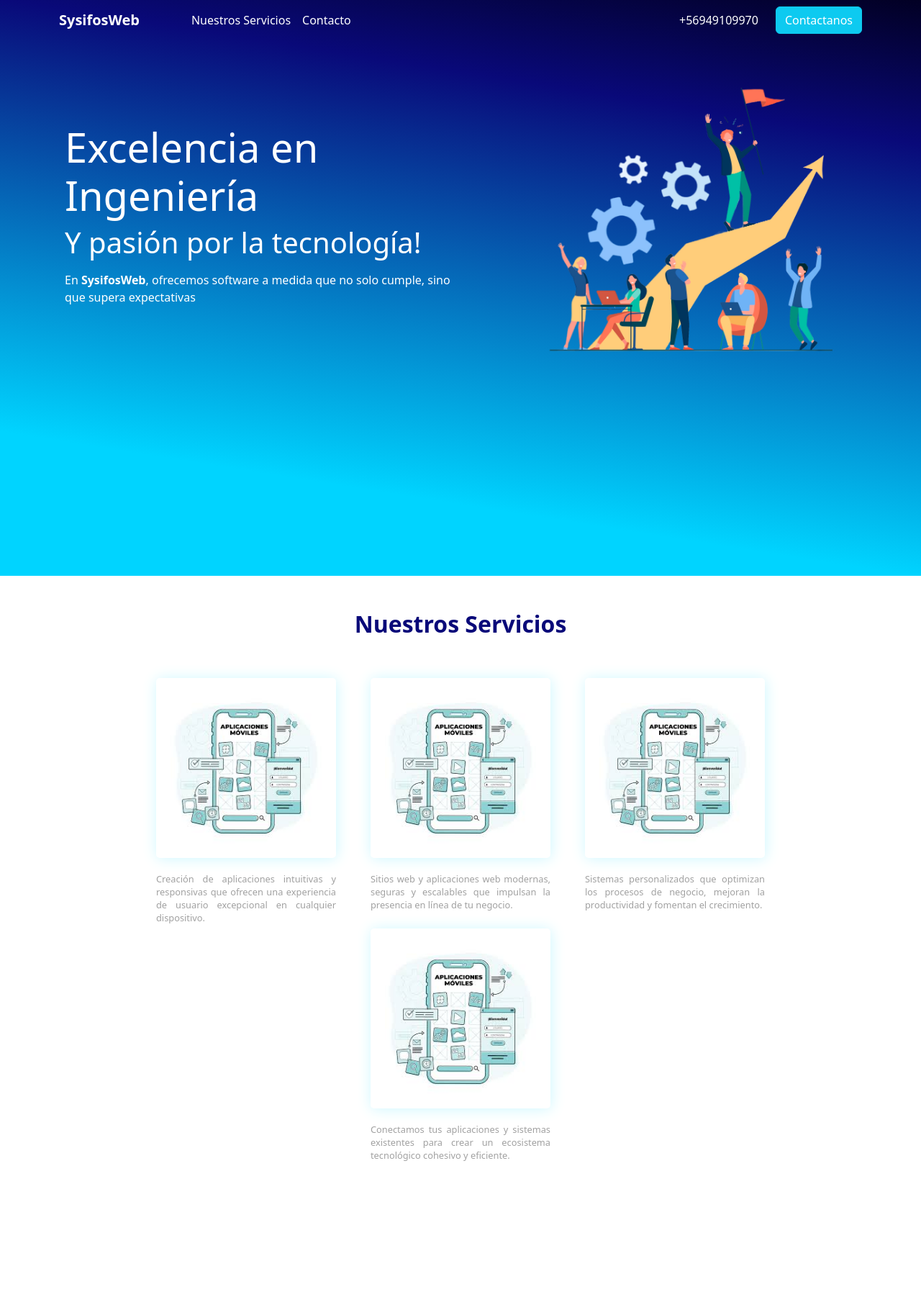
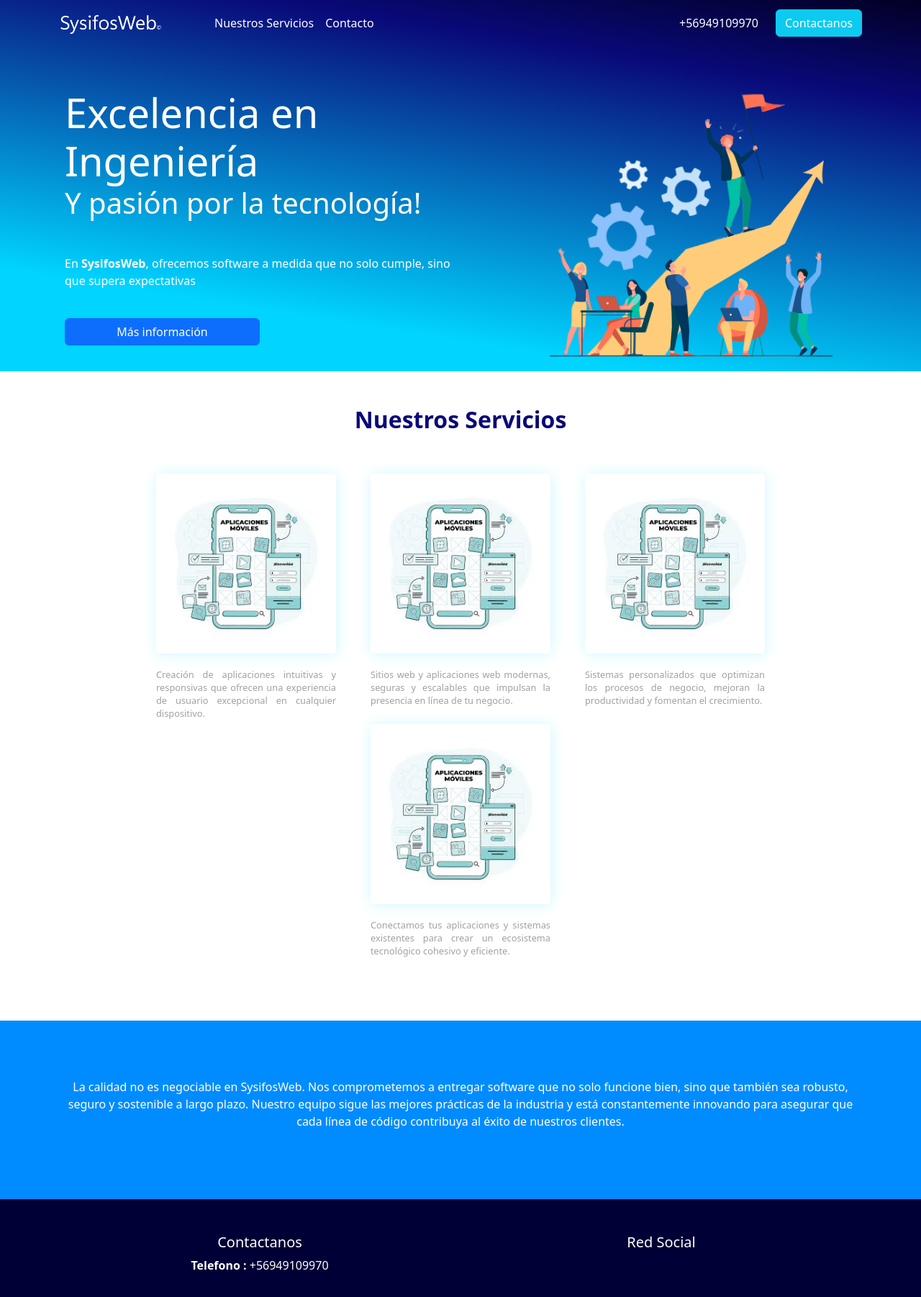
Before and after one commit to SysifosWeb/landingPage, a React (Vite) app: page / in a window 1280 px wide. Shown: the top 1802 px of the page at 72% size. Before the commit the page ends 1614 px from the top, so only its background shows below. Built offline with nearby package versions, Linux system fonts and the light colour scheme.

Commit message:
footer y prefooter

```diff
--- a/src/Index.jsx
+++ b/src/Index.jsx
@@ -1,16 +1,18 @@
 import Service from "./pages/service";
 import team from "./img/team_2.png";
+import logo from "./img/logo-blanco.png";
 const Index = () => {
   return (
     <>
       <header className="cabecera">
-        <nav className="navbar navbar-expand-lg bg-transparent container">
-          <div className="container-fluid">
-            <a className="navbar-brand text-white" href="#">
-              <b>SysifosWeb</b>
+        <nav className="navbar navbar-expand-lg navbar-dark bg-transparent container">
+          <div className="container">
+            <a className="navbar-brand" href="#">
+              {/* <b>SysifosWeb</b> */}
+              <img src={logo} alt="" />
             </a>
             <button
-              className="navbar-toggler text-white"
+              className="navbar-toggler"
               type="button"
               data-bs-toggle="collapse"
               data-bs-target="#navbarSupportedContent"
@@ -18,7 +20,7 @@ const Index = () => {
               aria-expanded="false"
               aria-label="Toggle navigation"
             >
-              <span className="navbar-toggler-icon text-white"></span>
+              <span className="navbar-toggler-icon"></span>
             </button>
             <div
               className="collapse navbar-collapse"
@@ -54,25 +56,60 @@ const Index = () => {
         >
           <article
             id="welcome"
-            className="d-flex flex-column justify-content-center text-white mt-5 p-2 col-6"
+            className="d-flex flex-column justify-content-center align-content-center text-white mt-5 p-2 col-md-6 col-sm-12 col-xs-12 gap-4"
           >
-            <h1 className="display-4">Excelencia en Ingeniería</h1>
-            <p className="display-6">Y pasión por la tecnología!</p>
-            <p>
+            <h1 className="display-4 text-center text-md-start">
+              Excelencia en Ingeniería
+              <p className="display-6 text-center text-md-start">
+                Y pasión por la tecnología!
+              </p>
+            </h1>
+
+            <p className="text-wrap">
               En <b>SysifosWeb</b>, ofrecemos software a medida que no solo
               cumple, sino que supera expectativas
             </p>
+            <div className="text-center text-md-start mb-4">
+              <button className="btn btn-primary btn-md col-6 ">
+                Más información
+              </button>
+            </div>
           </article>
 
           <article
             id="welcome-img"
-            className="d-flex flex-column justify-content-center text-white mt-5 col-5"
+            className="d-flex flex-column justify-content-center align-content-center text-white mt-5 col-sm-5 "
           >
-            <img src={team} alt="" />
+            <img src={team} className="d-none d-md-block" alt="" />
           </article>
         </section>
       </header>
       <Service id="service"></Service>
+      <section className="prefooter">
+        <div className="container">
+          <p>
+            La calidad no es negociable en <b>SysifosWeb</b>. Nos comprometemos
+            a entregar software que no solo funcione bien, sino que también sea
+            robusto, seguro y sostenible a largo plazo. Nuestro equipo sigue las
+            mejores prácticas de la industria y está constantemente innovando
+            para asegurar que cada línea de código contribuya al éxito de
+            nuestros clientes.
+          </p>
+        </div>
+      </section>
+      <footer>
+        <div className="container d-flex justify-content-center flex-wrap">
+          <div className="d-flex flex-column  dir col-md-6">
+            <h5>Contactanos</h5>
+            <p>
+              <b>Telefono : </b> +56949109970
+            </p>
+          </div>
+          <div className="d-flex flex-column  redes col-md-6">
+            <h5>Red Social</h5>
+          </div>
+        </div>
+      </footer>
     </>
   );
 };
--- a/src/index.css
+++ b/src/index.css
@@ -1,3 +1,4 @@
+@import url('https://fonts.googleapis.com/css2?family=Roboto:ital,wght@0,100;0,300;0,400;0,500;0,700;0,900;1,100;1,300;1,400;1,500;1,700;1,900&display=swap');
 /* :root {
   font-family: Inter, system-ui, Avenir, Helvetica, Arial, sans-serif;
   line-height: 1.5;
@@ -12,14 +13,22 @@
   -webkit-font-smoothing: antialiased;
   -moz-osx-font-smoothing: grayscale;
 } */
-
+ .navbar-brand{
+  display: flex;
+  align-items: center;
+ }
+.navbar-brand img{
+  margin-top: 0.3rem;
+  width: 9rem;
+}
 .cabecera{
   background: linear-gradient(189deg, rgba(2,0,36,1) 0%, rgba(9,9,121,1) 20%, rgba(0,212,255,1) 80%);
-  height: 100vh;
+  max-height: 100vh;
 }
 .service{
   width: 100%;
-  height: 40vw;
+  /* height: 40vw; */
+  padding-bottom: 7rem;
 }
 #tarjetas{
   width: 100%;
@@ -53,3 +62,26 @@
   line-height: normal;
   color: rgb(161, 161, 161);
 }
+
+.prefooter{
+  background-color: rgb(0, 140, 255);
+  color: white;
+  text-align: center;
+  padding:5rem 4rem;
+}
+.prefooter .container p{
+  font-weight: 300;
+}
+footer{
+  background-color: rgb(0, 0, 54);
+  color: white;
+  text-align: center;
+  padding:3rem 4rem;
+}
+
+.dir{
+
+}
+.redes{
+
+}
--- a/src/pages/service.jsx
+++ b/src/pages/service.jsx
@@ -5,7 +5,6 @@ const Service = () => {
       <h2 className="text-center py-5" style={{ color: "rgb(9,9,121)" }}>
         <b>Nuestros Servicios</b>
       </h2>
-
       <div
         id="tarjetas"
         className="d-flex justify-content-center flex-wrap gap-5 row-gap-5 column-gap-5"
```
Also changed, not shown: src/img/logo-blanco.png (added), src/img/logo-sysifos-blanco-sin-fondo.png (added).
